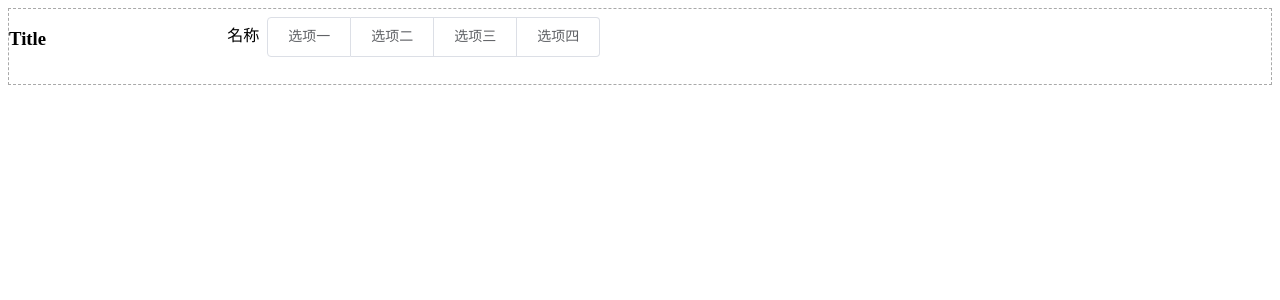
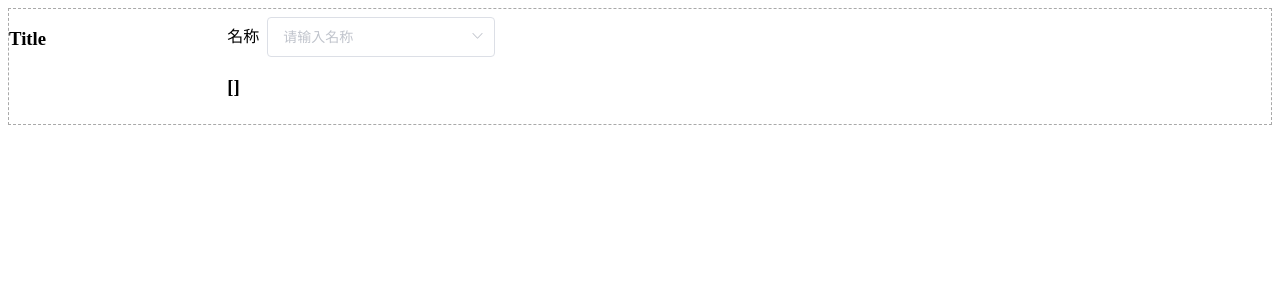
Before and after one commit to Assan233/DemoManage, a Vue app: page / in a window 1280 px wide. Shown: the top 300 px of the page. Built offline with nearby package versions, Linux system fonts and the light colour scheme.

Commit message:
增加select/radio/num/checkbox

```diff
--- a/package.json
+++ b/package.json
@@ -3,7 +3,7 @@
   "version": "0.1.0",
   "private": true,
   "scripts": {
-    "start": "vue-cli-service serve",
+    "dev": "vue-cli-service serve",
     "build": "vue-cli-service build",
     "lint": "vue-cli-service lint"
   },
--- a/src/components/FilterBlock.vue
+++ b/src/components/FilterBlock.vue
@@ -6,6 +6,7 @@
       class="filter-item"
     >
       <div class="item-label">{{ item.label }}</div>
+      <!-- input -->
       <el-input
         v-if="item.type === 'el-input'"
         v-model="filterData[item.key]"
@@ -15,6 +16,8 @@
           $emit('change', filterData, filterData[item.key], item.key, index)
         "
       ></el-input>
+
+      <!-- radio-->
       <el-radio-group
         v-else-if="item.type === 'el-radio-group'"
         v-model="filterData[item.key]"
@@ -28,8 +31,8 @@
           <el-radio-button
             v-for="option in item.options"
             :key="option.label"
-            :label="option.value"
-            >{{ option.label }}</el-radio-button
+            v-bind="option"
+            >{{ option.name }}</el-radio-button
           >
         </template>
 
@@ -37,11 +40,68 @@
           <el-radio
             v-for="option in item.options"
             :key="option.label"
-            :label="option.value"
-            >{{ option.label }}</el-radio
+            v-bind="option"
+            >{{ option.name }}</el-radio
           >
         </template>
       </el-radio-group>
+
+      <!-- checkbox-->
+      <el-checkbox-group
+        v-else-if="item.type === 'el-checkbox-group'"
+        v-model="filterData[item.key]"
+        v-bind="item.config"
+        class="item-input"
+        @change="
+          $emit('change', filterData, filterData[item.key], item.key, index)
+        "
+      >
+        <template v-if="item.optionType === 'button'">
+          <el-checkbox-button
+            v-for="option in item.options"
+            :key="option.label"
+            v-bind="option"
+            >{{ option.name }}</el-checkbox-button
+          >
+        </template>
+
+        <template v-else>
+          <el-checkbox
+            v-for="option in item.options"
+            :key="option.label"
+            v-bind="option"
+            >{{ option.name }}</el-checkbox
+          >
+        </template>
+      </el-checkbox-group>
+      <!-- input-number -->
+      <el-input-number
+        v-else-if="item.type === 'el-input-number'"
+        v-model="filterData[item.key]"
+        v-bind="item.config"
+        class="item-input"
+        @change="
+          $emit('change', filterData, filterData[item.key], item.key, index)
+        "
+      ></el-input-number>
+
+      <!-- select -->
+      <el-select
+        v-else-if="item.type === 'el-select'"
+        v-model="filterData[item.key]"
+        v-bind="item.config"
+        class="item-input"
+        @change="
+          $emit('change', filterData, filterData[item.key], item.key, index)
+        "
+      >
+        <el-option
+          v-for="option in item.options"
+          :key="option.label"
+          v-bind="option"
+        ></el-option>
+      </el-select>
+
       <h3>
         {{ filterData[item.key] }}
       </h3>
@@ -85,7 +145,9 @@ export default {
     initFilter() {
       this.filterInfo = JSON.parse(JSON.stringify(this.dataJson));
       this.dataJson.map(item => {
-        this.$set(this.filterData, item.key, null);
+        const isArray = item.type === "el-checkbox-group";
+        let initValue = isArray ? [] : null;
+        this.$set(this.filterData, item.key, initValue);
         // this.filterData[item.key] = null;
       });
     }
--- a/src/views/index.vue
+++ b/src/views/index.vue
@@ -23,34 +23,36 @@ export default {
       dataJson: [
         {
           label: "名称",
-          type: "el-radio-group", // form类型 (为element的组件名)
-          optionType: "button",
+          type: "el-select", // form类型 (为element的组件名)
+          key: "name",
+          optionType: "",
           // ele配置项
           config: {
             placeholder: "请输入名称",
             type: "", // 表单组件名称, 如. textarea
-            clearable: true,
-            border: true,
-            maxlength: false,
-            minlength: false,
-            autosize: false,
-            autocomplete: false,
-            size: "",
-            rows: 4, // 默认1
-            "show-password": false,
-            "suffix-icon": false,
-            "prefix-icon": false
+            multiple: true,
+            clearable: true
+            // maxlength: false,
+            // minlength: false,
+            // autosize: false,
+            // size: "",
+            // rows: 4, // 默认1
+            // "show-password": false,
+            // "suffix-icon": false,
+            // "prefix-icon": false
             // 所有slot配置项
             // slot: {
             //   prepend: "", //复合型输入框-前置
             //   append: "" //复合型输入框-后置
             // }
           },
+
           // 选项data
           options: [
             {
               label: "选项一",
               value: "1"
+              // 定制化option配置
             },
             {
               label: "选项二",
```
